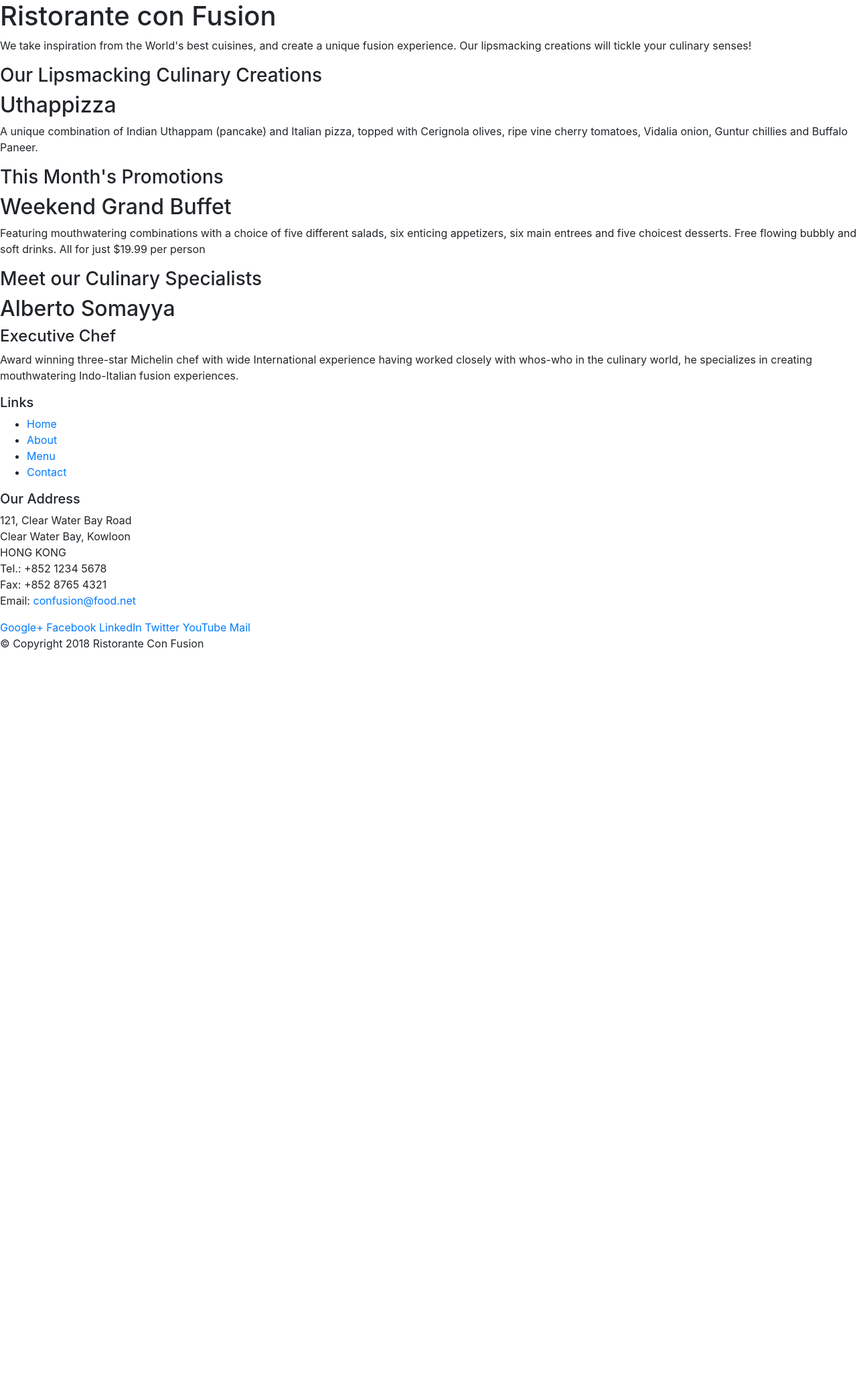
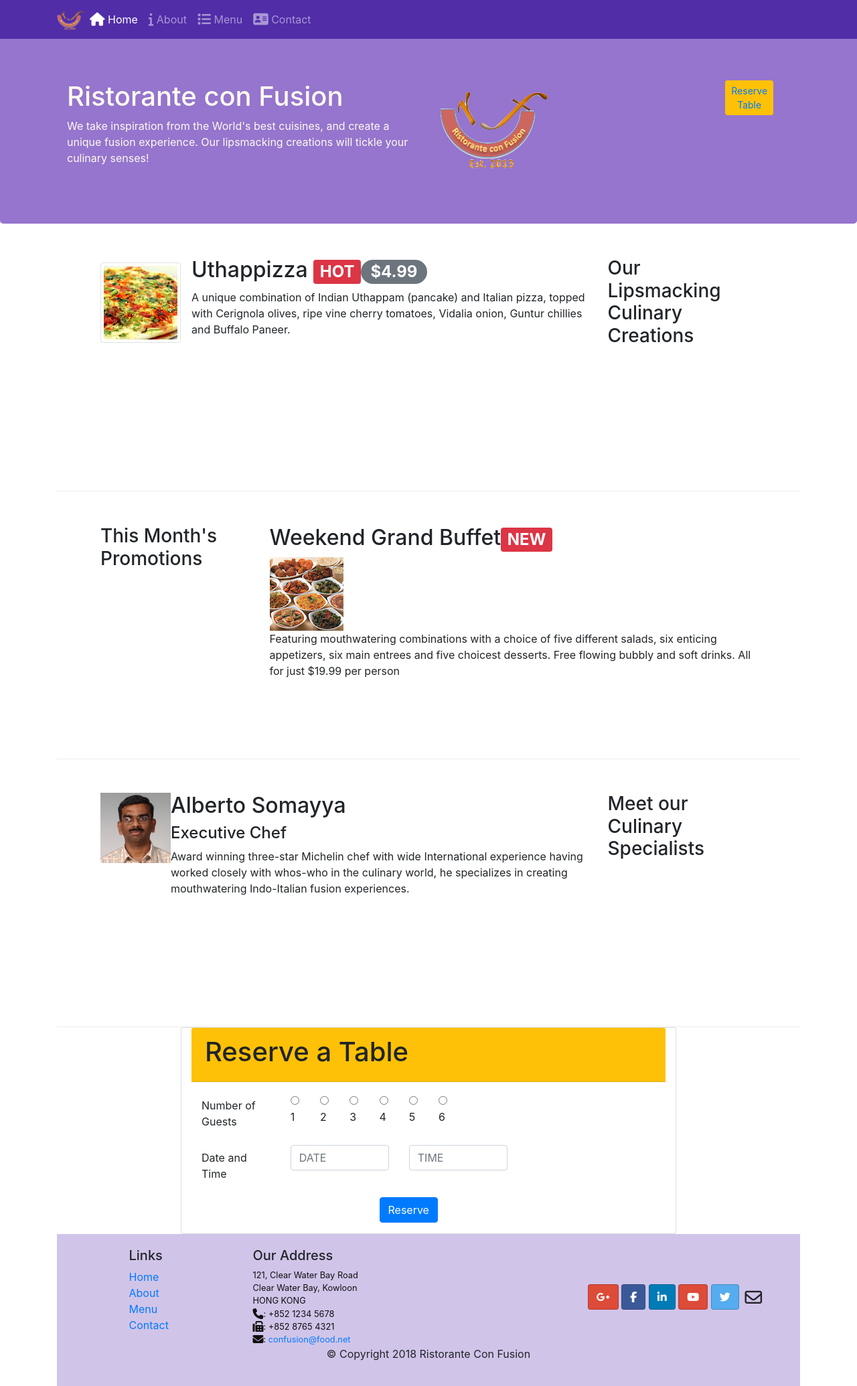
Before and after one commit to TusharSharma16/web_developement_course, a plain HTML site: page index.html in a window 1280 px wide. Shown: the whole page at 67% size. Before the commit the page ends 989 px from the top, so only its background shows below. Drawn offline with nearby package versions, Linux system fonts and the light colour scheme.

Commit message:
first commit

```diff
--- /dev/null
+++ b/css/styles.css
@@ -0,0 +1,33 @@
+.row-header{
+  margin:0px auto;
+  padding:0px auto;
+}
+.row-content{
+  margin:0px auto;
+  padding:50px 50px 50px 50px;
+  border-bottom:1px ridge;
+  min-height:400px;
+}
+.footer{
+  background-color: #D1C4E9;
+  margin:0px auto;
+  padding: 20px 0px 20px 0px;
+}
+.jumbotron{
+  padding: 70px 30px 70px 30px;
+  margin:0px auto;
+  background: #9575CD;
+  color:floralwhite;
+}
+address{
+  font-size: 80%;
+  margin:0px auto;
+  color:#0f0f0f;
+}
+body{
+  padding:50px 0px 0px 0px;
+  z-index:0;
+}
+.navbar-dark{
+    background-color:#512DA8;
+}
--- a/index.html
+++ b/index.html
@@ -9,94 +9,162 @@
 
     <!-- Bootstrap CSS -->
     <link rel="stylesheet" href="node_modules/bootstrap/dist/css/bootstrap.min.css">
+    <link rel="stylesheet" href="node_modules/font-awesome/css/font-awesome.min.css">
+    <link rel="stylesheet" href="node_modules/bootstrap-social/bootstrap-social.css">
+    <link rel="stylesheet" href="css/styles.css">
     <title>Ristorante Con Fusion</title>
 </head>
 
 <body>
-
-    <header>
-        <div>
-            <div>
-                <div>
+  <nav class="navbar navbar-dark navbar-expand-sm fixed-top">
+    <div class="container">
+      <button class="navbar-toggler" type="button" data-toggle="collapse" data-target="#Navbar">
+        <span class="navbar-toggler-icon"></span>
+      </button>
+      <a class="navbar-brand mr-auto" href="#"><img src="img/logo.png" height="30" width="41"></a>
+      <div class="collapse navbar-collapse" id="Navbar">
+        <ul class="navbar-nav mr-auto">
+          <li class="nav-item"><a class="nav-link active" href="#"><span class="fa fa-home fa-lg"></span>  Home</a></li>
+          <li class="nav-item"><a class="nav-link" href="./aboutus.html"><span class="fa fa-info fa-lg"></span>  About</a></li>
+          <li class="nav-item"><a class="nav-link" href="#"><span class="fa fa-list fa-lg"></span>  Menu</a></li>
+          <li class="nav-item"><a class="nav-link" href="./contactus.html"><span class="fa fa-address-card fa-lg"></span>  Contact</a></li>
+        </ul>
+      </div>
+    </div>
+  </nav>
+    <header class="jumbotron">
+        <div class="container">
+            <div class="row row-header">
+                <div class="col-6 col-sm-6">
                     <h1>Ristorante con Fusion</h1>
                     <p>We take inspiration from the World's best cuisines, and create a unique fusion experience. Our lipsmacking creations will tickle your culinary senses!</p>
                 </div>
-                <div>
+                <div class="col-6 col-sm align-self-center">
+                  <img src="img/logo.png" class="img-fluid">
+                </div>
+                <div class="form-group row">
+                    <div class="col-md-4">
+                        <button type="submit" class="btn btn-warning btn-sm"><a href="#footer">
+                          Reserve Table</a>
+                        </button>
+                    </div>
                 </div>
             </div>
         </div>
     </header>
-
-    <div>
-        <div>
-            <div>
+    <div class="container">
+        <div class="row row-content align-item-center">
+            <div class="col-12 col-sm-4 order-sm-last col-md-3">
                 <h3>Our Lipsmacking Culinary Creations</h3>
             </div>
-            <div>
-                <h2>Uthappizza</h2>
+            <div class="col col-sm order-sm-first col-md">
+              <div class="media">
+                <img class="d-flex mr-3 img-thumbnail align-self-center" src="img/uthappizza.png" alt="uthappizza">
+                <div class="media-body">
+                  <h2 class="mt-0">Uthappizza <span class="badge badge-danger">HOT</span><span class="badge badge-pill badge-secondary">$4.99</span></h2>
                   <p>A unique combination of Indian Uthappam (pancake) and Italian pizza, topped with Cerignola olives, ripe vine cherry tomatoes, Vidalia onion, Guntur chillies and Buffalo Paneer.</p>
                 </div>
               </div>
+            </div>
+        </div>
 
-
-        <div>
-            <div>
+        <div class="row row-content align-item-center">
+            <div class="col-12 col-sm-4 col-md-3">
                 <h3>This Month's Promotions</h3>
             </div>
-            <div>
-                <h2>Weekend Grand Buffet</h2>
+            <div class="col col-sm col-md">
+              <h2>Weekend Grand Buffet<span class="badge badge-danger">NEW</span></h2>
+
+                <img src="img/buffet.png" class="img-fluid">
                 <p>Featuring mouthwatering combinations with a choice of five different salads, six enticing appetizers, six main entrees and five choicest desserts. Free flowing bubbly and soft drinks. All for just $19.99 per person </p>
              </div>
         </div>
 
-        <div>
-            <div>
+        <div class="row row-content align-item-center">
+            <div class="col-12 col-sm-4 order-sm-last col-md-3">
                 <h3>Meet our Culinary Specialists</h3>
             </div>
-            <div>
-                <h2>Alberto Somayya</h2>
+            <div class="col col-sm order-sm-first col-md">
+              <div class="media">
+                <img clss="d-flex mr-3 image-thumbnail align-self-center" src="img/alberto.png" alt="alberto">
+                <div class="media-body">
+                  <h2 class="mt-0">Alberto Somayya</h2>
                   <h4>Executive Chef</h4>
                   <p>Award winning three-star Michelin chef with wide International experience having worked closely with whos-who in the culinary world, he specializes in creating mouthwatering Indo-Italian fusion experiences. </p>
                 </div>
               </div>
             </div>
-
-    <footer>
-        <div>
-            <div>
-                <div>
+        </div>
+        <div class="card col-md-8 mx-auto">
+           <div class="card-header bg-warning"><h1>Reserve a Table</h1></div>
+        <div class="col-12 col-md-9 mt-3">
+          <form>
+            <div class="form-group row">
+              <label for="number of guests" class="col-12 col-md-3 col-form-label">Number of Guests</label>
+              <label class="radio-inline col-1"><input type="radio" name="1">1</label>
+              <label class="radio-inline col-1"><input type="radio" name="2">2</label>
+              <label class="radio-inline col-1"><input type="radio" name="3">3</label>
+              <label class="radio-inline col-1"><input type="radio" name="4">4</label>
+              <label class="radio-inline col-1"><input type="radio" name="5">5</label>
+              <label class="radio-inline col-1"><input type="radio" name="6">6</label>
+            </div>
+            <div class="form-group row">
+              <label for="date and time" class="col-12 col-md-3 col-form-label">Date and Time</label>
+              <div class="col-4 col-md-4">
+                <input type="text" class="form-control" id="date" name="date"
+                placeholder="DATE">
+              </div>
+              <div class="col-4 col-md-4">
+                <input type="text" class="form-control" id="time" name="time"
+                placeholder="TIME">
+              </div>
+            </div>
+              <div class="form-group row">
+                  <div class="offset-md-6 col-md-10">
+                      <button type="submit" class="btn btn-primary">
+                        Reserve
+                      </button>
+                  </div>
+              </div>
+          </form>
+        </div>
+      </div>
+    <footer class="footer">
+        <div class="container">
+            <div class="row">
+                <div class="col-4 offset-1 col-sm-2">
                     <h5>Links</h5>
-                    <ul>
+                    <ul class="list-unstyled">
                         <li><a href="#">Home</a></li>
-                        <li><a href="#">About</a></li>
+                        <li><a href="./aboutus.html">About</a></li>
                         <li><a href="#">Menu</a></li>
-                        <li><a href="#">Contact</a></li>
+                        <li><a href="./contactus.html">Contact</a></li>
                     </ul>
                 </div>
-                <div>
+                <div class="col-7 col-sm-5">
                     <h5>Our Address</h5>
                     <address>
 		              121, Clear Water Bay Road<br>
 		              Clear Water Bay, Kowloon<br>
 		              HONG KONG<br>
-		              Tel.: +852 1234 5678<br>
-		              Fax: +852 8765 4321<br>
-		              Email: <a href="mailto:confusion@food.net">confusion@food.net</a>
+		              <i class="fa fa-phone fa-lg"></i>: +852 1234 5678<br>
+		              <i class="fa fa-fax fa-lg"></i>: +852 8765 4321<br>
+		              <i class="fa fa-envelope fa-lg"></i>: <a href="mailto:confusion@food.net">confusion@food.net</a>
 		           </address>
                 </div>
-                <div>
-                    <div>
-                        <a href="http://google.com/+">Google+</a>
-                        <a href="http://www.facebook.com/profile.php?id=">Facebook</a>
-                        <a href="http://www.linkedin.com/in/">LinkedIn</a>
-                        <a href="http://twitter.com/">Twitter</a>
-                        <a href="http://youtube.com/">YouTube</a>
-                        <a href="mailto:">Mail</a>
+                <div class="col-12 col-sm-4 align-self-center">
+                    <div class="text-center">
+                      <a class="btn btn-social-btn btn-google" href="http://google.com/+"><i class="fa fa-google-plus"></i></a>
+                      <a class="btn btn-social-btn btn-facebook" href="http://www.facebook.com/profile.php?id="><i class="fa fa-facebook"></i></a>
+                      <a class="btn btn-social-btn btn-linkedin" href="http://www.linkedin.com/in/"><i class="fa fa-linkedin"></i></a>
+                      <a class="btn btn-social-btn btn-google" href="http://youtube.com/"><i class="fa fa-youtube"></i></a>
+                      <a class="btn btn-social-btn btn-twitter" href="http://twitter.com/"><i class="fa fa-twitter"></i></a>
+                      <a class="btn btn-social-icon" href="mailto:"><i class="fa fa-envelope-o"></i></a>
                     </div>
                 </div>
            </div>
-           <div>
-                <div>
+           <div class="row justify-content-center">
+                <div class="col-auto">
                     <p>© Copyright 2018 Ristorante Con Fusion</p>
                 </div>
            </div>
```
Also changed, not shown: aboutus.html (added, +210 -0 lines), contactus.html (added, +215 -0 lines), package.json (deleted, +0 -21 lines), img/alberto.png (added), img/buffet.png (added), img/logo.png (added), img/uthappizza.png (added), 2 other files. Lines whose indentation alone changed are shown as unchanged.
